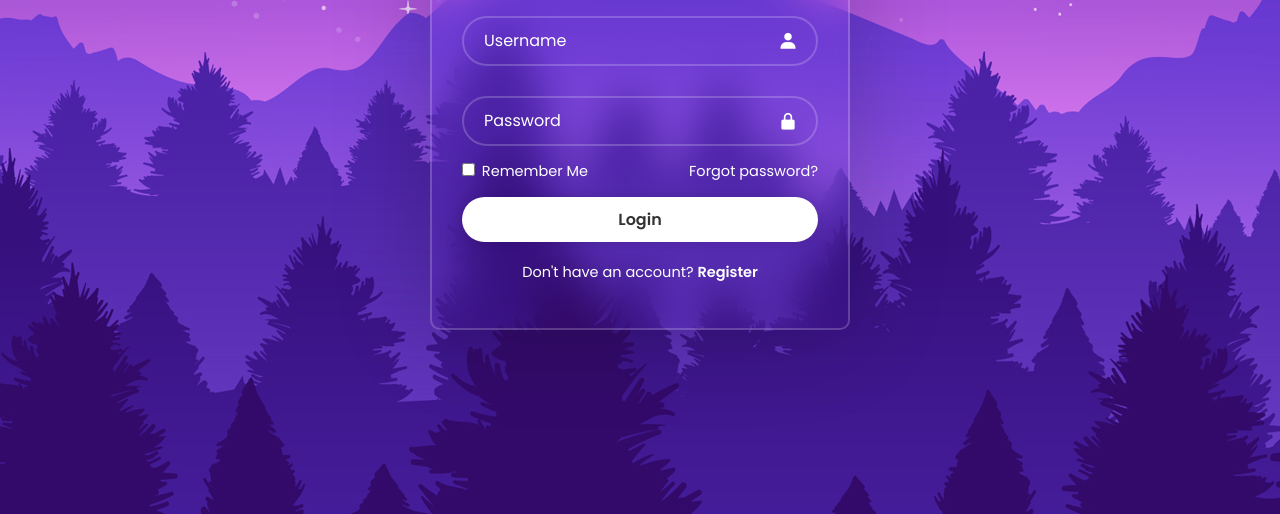
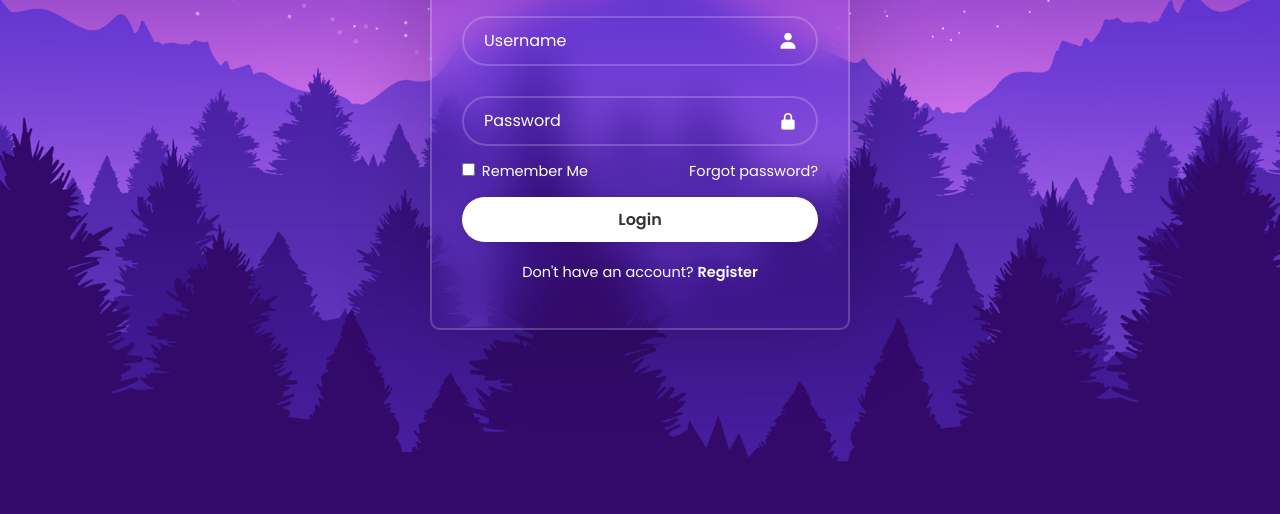
Before and after one commit to jpdavalos423/simple-login-form, a plain HTML site: page index.html in a window 1280 px wide. Shown: the part 286-800 px from the top of the page. Drawn offline with nearby package versions, Linux system fonts and the light colour scheme.

Commit message:
typo on background-size

```diff
--- a/style.css
+++ b/style.css
@@ -13,7 +13,7 @@ body {
   align-items: center;
   min-height: 100vh;
   background: url("img.jpg") no-repeat;
-  background-position: cover;
+  background-size: cover;
   background-position: center;
 }
 
```
